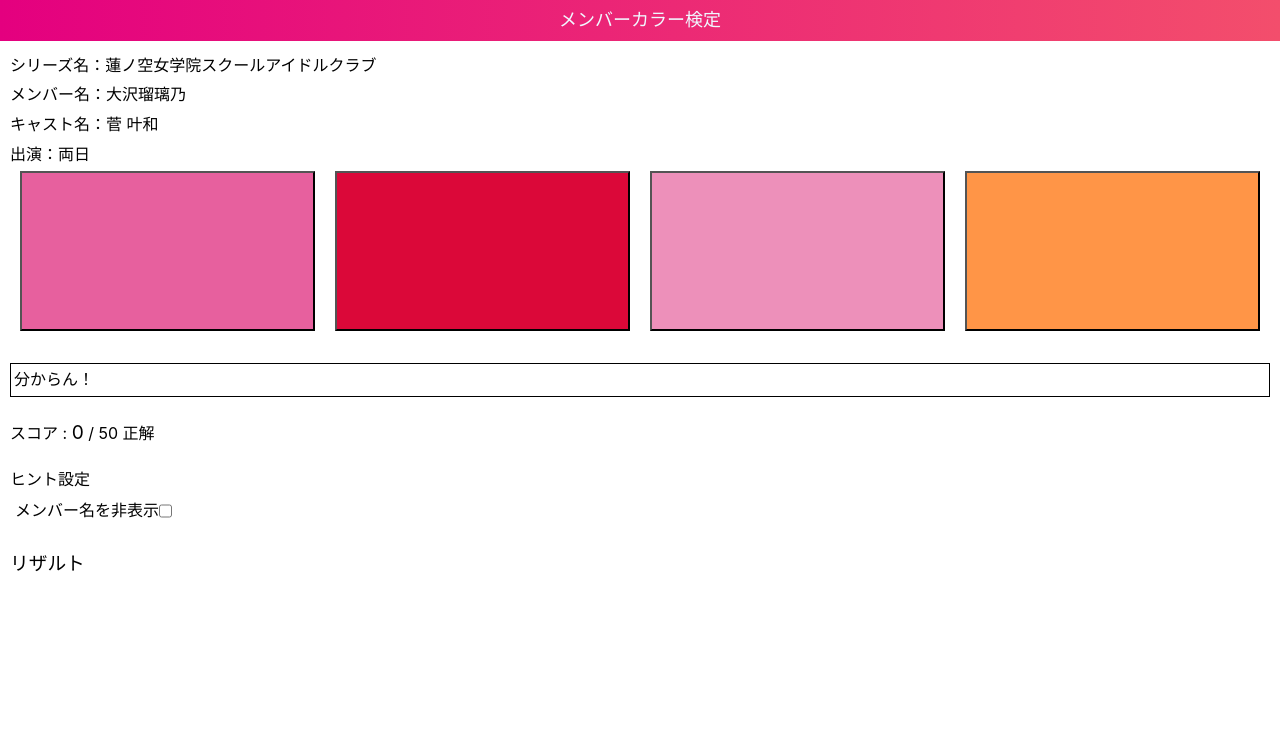
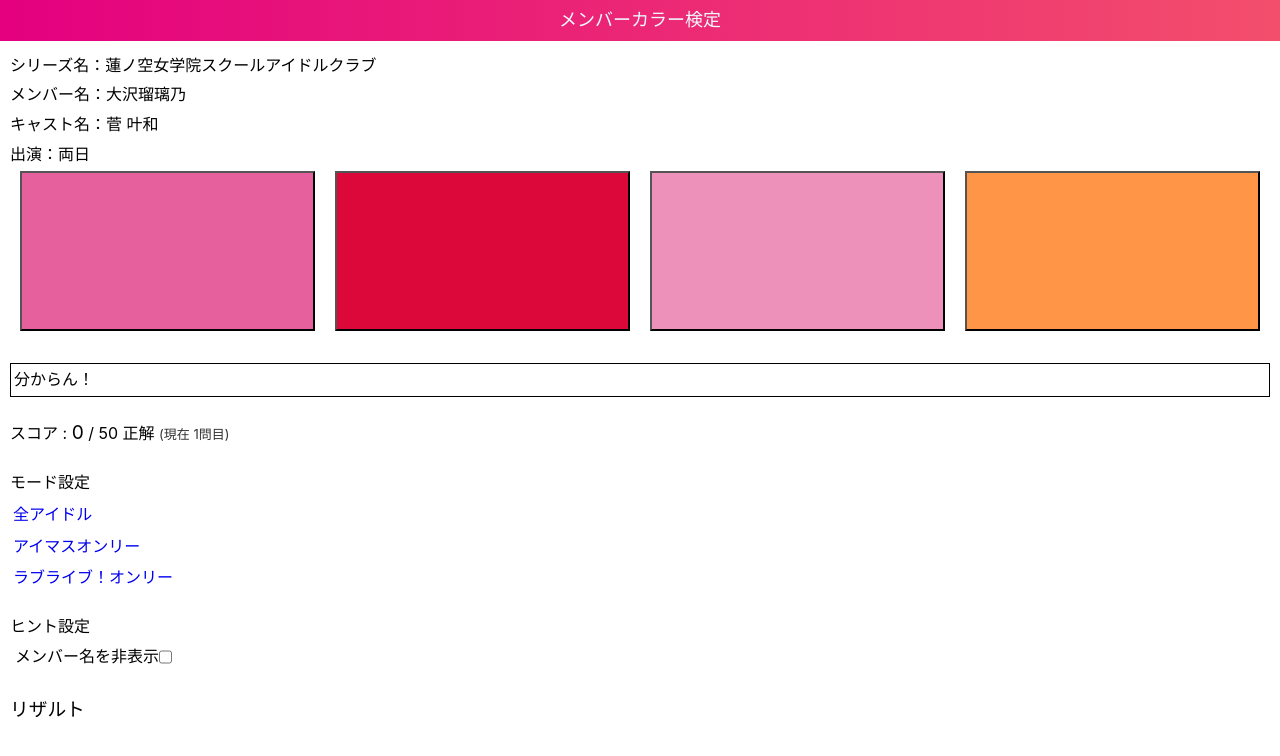
Before and after one commit to maruhachi/blade-100-knock, a Vue app: page / in a window 1280 px wide. Shown: the top 756 px of the page. Built offline with nearby package versions, Linux system fonts and the light colour scheme.

Commit message:
'モード切替を搭載'

```diff
--- a/src/App.vue
+++ b/src/App.vue
@@ -107,13 +107,22 @@ imas,シャイニーカラーズ,三川華月,鈴木羽那,#e4cad5,day2
 imas,シャイニーカラーズ,小澤麗那,郁田はるき,#f8e5b2,day2`;
 
 import { ref } from "vue";
-const day = new URL(window.location.href).searchParams.get("day") == 2 ? 2 : 1;
+const mode = new URL(window.location.href).searchParams.get("mode");
 
 const lineList = csvData.split("\n");
 // 1行目はKeyとして利用するため
 const keyList = lineList[0].split(",");
 const dataList = lineList
   .filter((_, index) => index !== 0) // 2行目以降がデータのため
+  .filter((i) => {
+    if (mode == "imas") {
+      return i.startsWith("imas");
+    } else if (mode == "ll") {
+      return i.startsWith("ll");
+    } else {
+      return true;
+    }
+  })
   .map((line) => {
     const valueList = line.split(",");
     const tmpObj = {};
@@ -123,6 +132,7 @@ const dataList = lineList
 
 const target = ref(0);
 const score = ref(0);
+const total = ref(dataList.length > 50 ? 50 : dataList.length);
 
 const questionList = ref([...dataList.sort(() => Math.random() - 0.5)]);
 const addChoice = ref(
@@ -179,7 +189,7 @@ function answer(answerNum) {
 }
 
 function finish() {
-  resultText.value = "終了！ " + score.value + " / " + "50問 正解";
+  resultText.value = "終了！ " + score.value + " / " + total.value + "問 正解";
   document.querySelector("dialog").showModal();
   document.querySelector("dialog").classList.remove("is-close");
 }
@@ -238,10 +248,17 @@ function retry() {
       <a class="ctrlbtn next" @click="next"> 分からん！</a>
       <div class="score">
         <p>
-          スコア : <span class="score-text">{{ score }}</span> / 50 正解
+          スコア : <span class="score-text">{{ score }}</span> /
+          {{ total }} 正解 <span class="qNo">(現在 {{ target + 1 }}問目)</span>
         </p>
       </div>
-      <div block-hint>
+      <div class="block-mode">
+        <p>モード設定</p>
+        <a class="mode" href="/index.html">全アイドル</a>
+        <a class="mode" href="/index.html?mode=imas">アイマスオンリー</a>
+        <a class="mode" href="/index.html?mode=ll">ラブライブ！オンリー</a>
+      </div>
+      <div class="block-hint">
         <p>ヒント設定</p>
         <div class="hints">
           <label for="chMember">メンバー名を非表示</label>
@@ -284,10 +301,20 @@ main {
 .score-text {
   font-size: larger;
 }
+.qNo {
+  font-size: small;
+  color: rgb(49, 49, 49);
+}
 .control {
   display: flex;
   flex-direction: column;
   gap: 20px;
+}
+.block-mode > p {
+  padding: 3px 0;
+}
+a.mode {
+  display: block;
 }
 .hints {
   display: flex;
```
Also changed, not shown: 5 other files (tests, documents, lock files or other folders).
